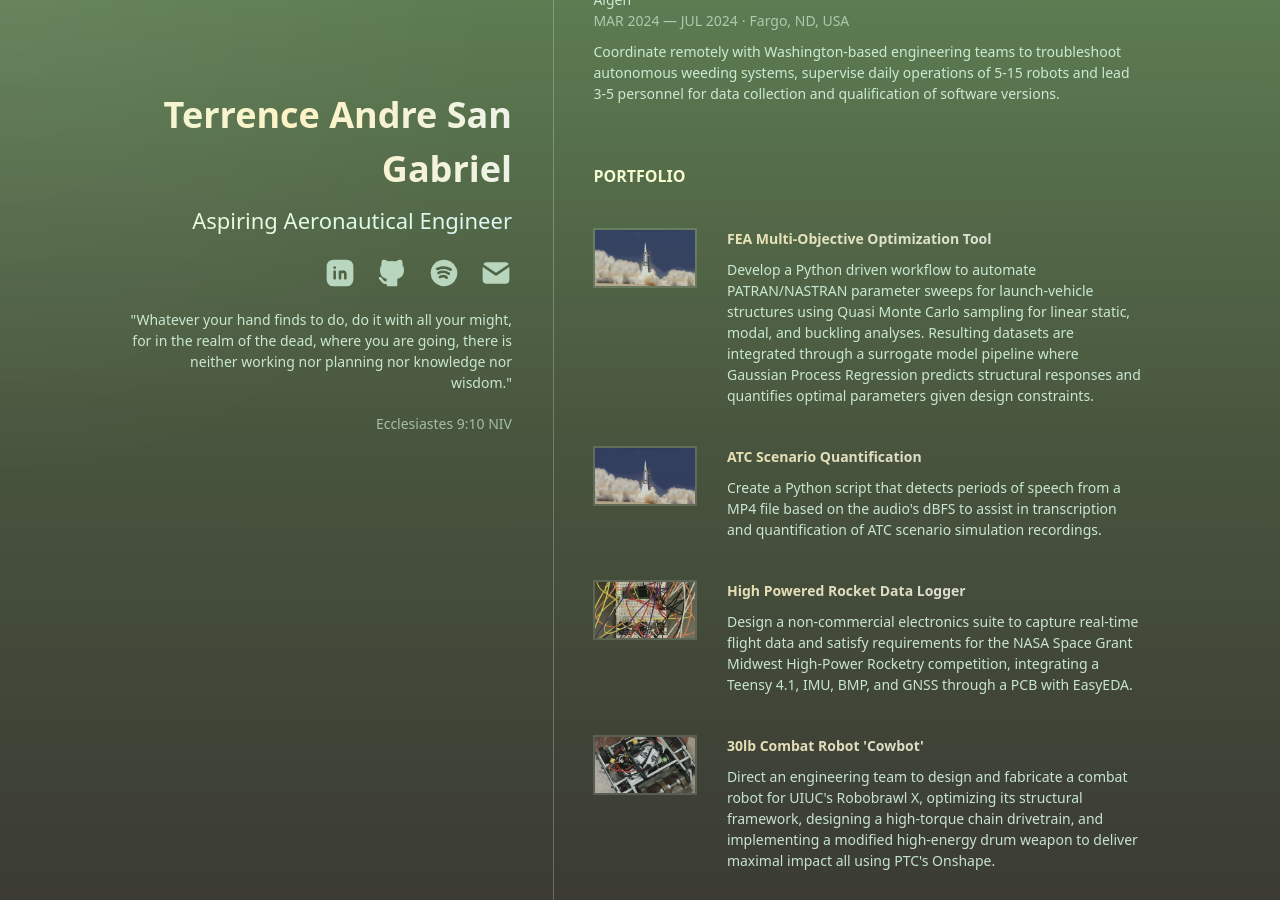
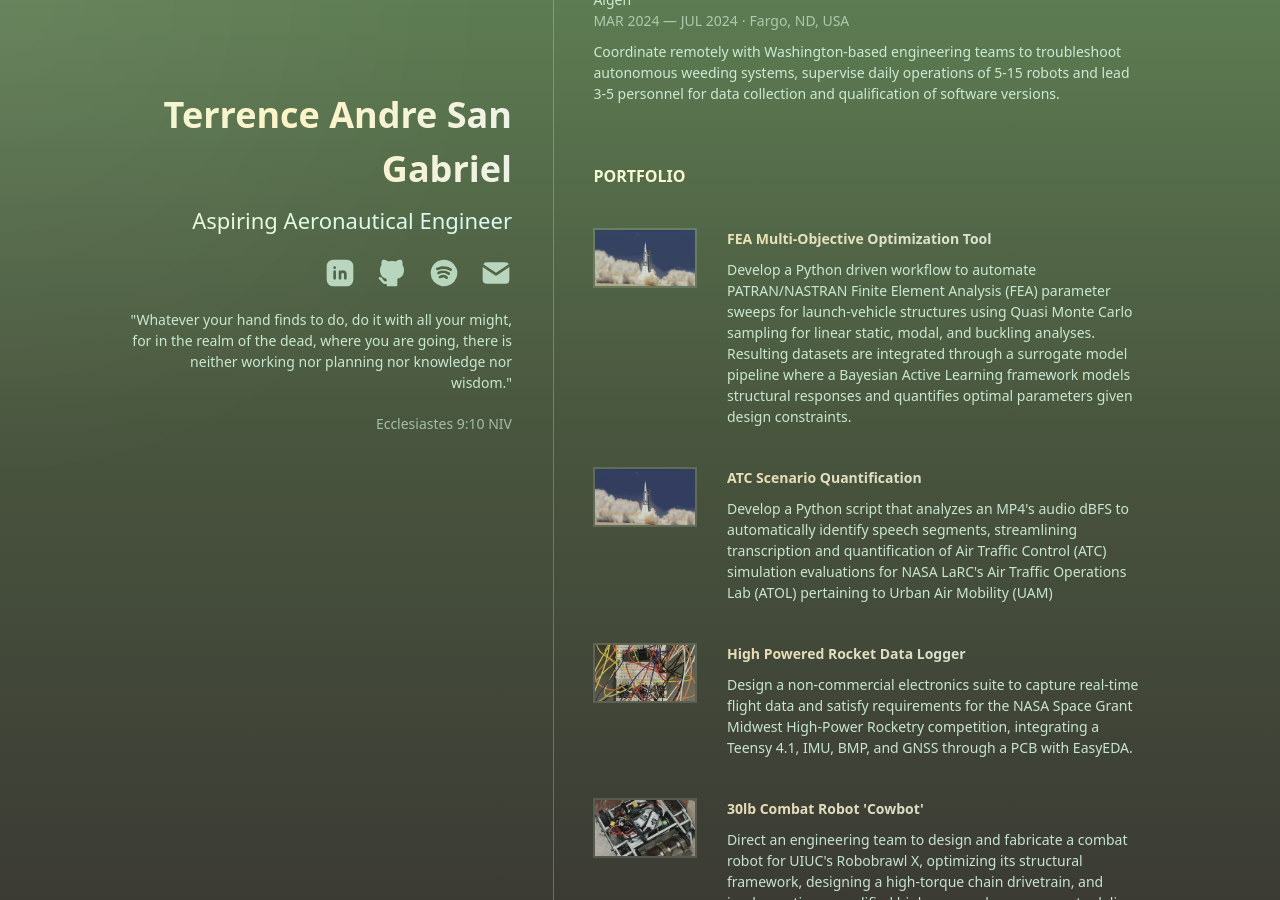
Before and after one commit to akositerrence/akositerrence.github.io, a Jekyll site: the page built from index.html, in a window 1280 px wide and 900 px high, scrolled down 1172 px. Built offline with Jekyll 4.4.1, drawn with Linux system fonts in a browser that asks for light colours.

Commit message:
front page updates

```diff
--- a/index.html
+++ b/index.html
@@ -200,10 +200,10 @@ title: Home
                             <h3 class="content-title-link">FEA Multi-Objective Optimization Tool</h3>
                         </div>
                         <p class="portfolio-description standard-text">
-                            Develop a Python driven workflow to automate PATRAN/NASTRAN parameter sweeps for
+                            Develop a Python driven workflow to automate PATRAN/NASTRAN Finite Element Analysis (FEA) parameter sweeps for
                             launch-vehicle structures using Quasi Monte Carlo sampling for linear static, modal,
                             and buckling analyses. Resulting datasets are integrated through a surrogate model
-                            pipeline where Gaussian Process Regression predicts structural responses and
+                            pipeline where a Bayesian Active Learning framework models structural responses and
                             quantifies optimal parameters given design constraints.
                         </p>
                     </div>
@@ -220,9 +220,10 @@ title: Home
                             <h3 class="content-title-link">ATC Scenario Quantification</h3>
                         </div>
                         <p class="portfolio-description standard-text">
-                            Create a Python script that detects periods of speech from a MP4 file based
-                            on the audio's dBFS to assist in transcription and quantification of ATC
-                            scenario simulation recordings.
+                            Develop a Python script that analyzes an MP4's audio dBFS to
+                            automatically identify speech segments, streamlining transcription
+                            and quantification of Air Traffic Control (ATC) simulation evaluations
+                            for NASA LaRC's Air Traffic Operations Lab (ATOL) pertaining to Urban Air Mobility (UAM)
                         </p>
                     </div>
                 </div>
```
